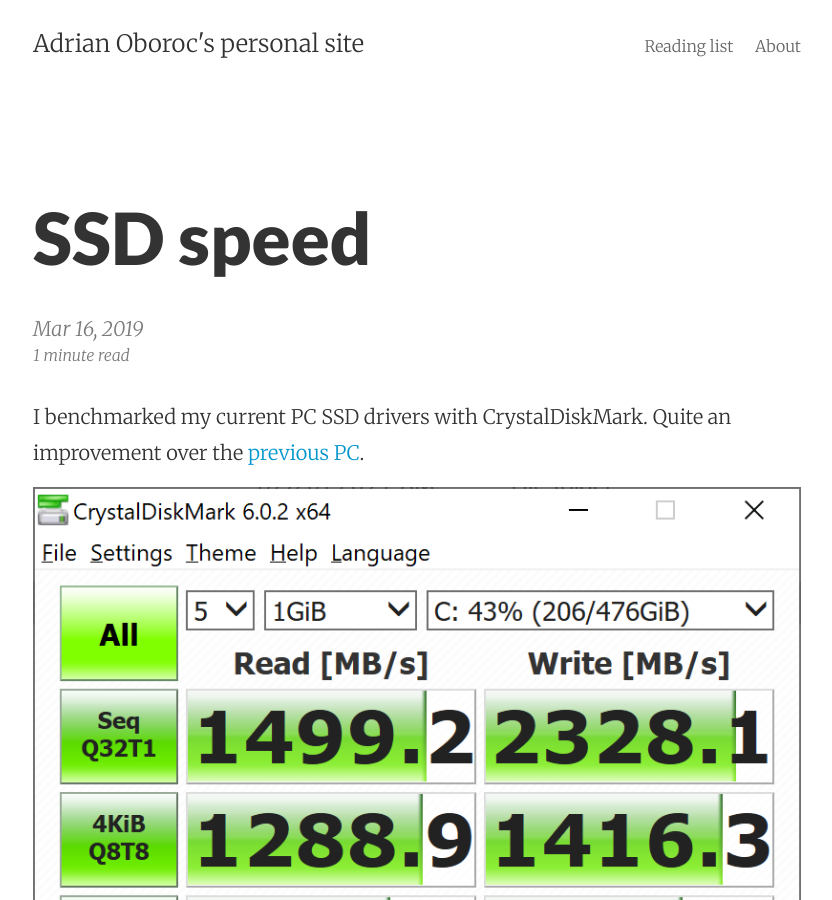
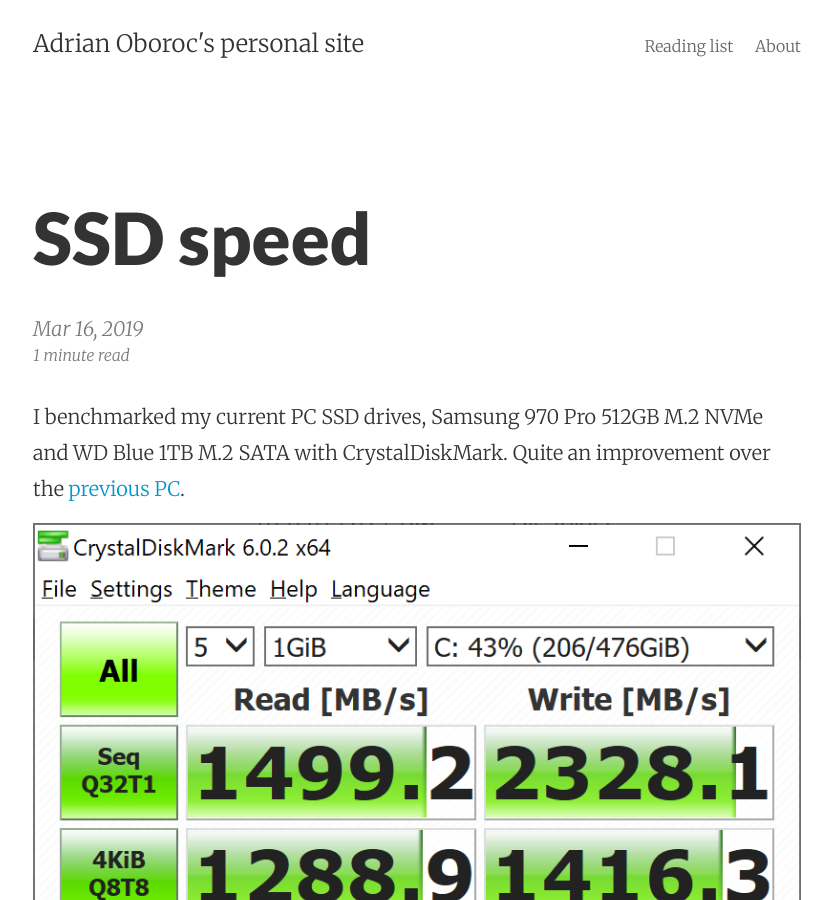
Before and after one commit to oboroc/oboroc.github.io, a Jekyll site: the page built from _posts/2019-03-16-ssd-speed.md, in a window 1280 px wide and 900 px high. Shown: the whole window, without its empty margins (223-1055 px from the left). Built offline with Jekyll 4.4.1, drawn with Linux system fonts in a browser that asks for light colours.

Commit message:
Update 2019-03-16-ssd-speed.md

```diff
--- a/_posts/2019-03-16-ssd-speed.md
+++ b/_posts/2019-03-16-ssd-speed.md
@@ -5,9 +5,9 @@
 categories: posts
 ---
 
-I benchmarked my current PC SSD drivers with CrystalDiskMark.
+I benchmarked my current PC SSD drives, Samsung 970 Pro 512GB M.2 NVMe and WD Blue 1TB M.2 SATA with CrystalDiskMark.
 Quite an improvement over the [previous PC](https://www.oboroc.com/posts/2016/10/27/sata-ssd-performance/).
 
 ![Samsung 970 Pro 512GB](/img/2019-03-16-ssd-speed-1.png)
 
-![WD Blue 3D NAND 1TB WDS100T2B0B](/img/2019-03-16-ssd-speed-2.png)
+![WD Blue 1TB](/img/2019-03-16-ssd-speed-2.png)
```
